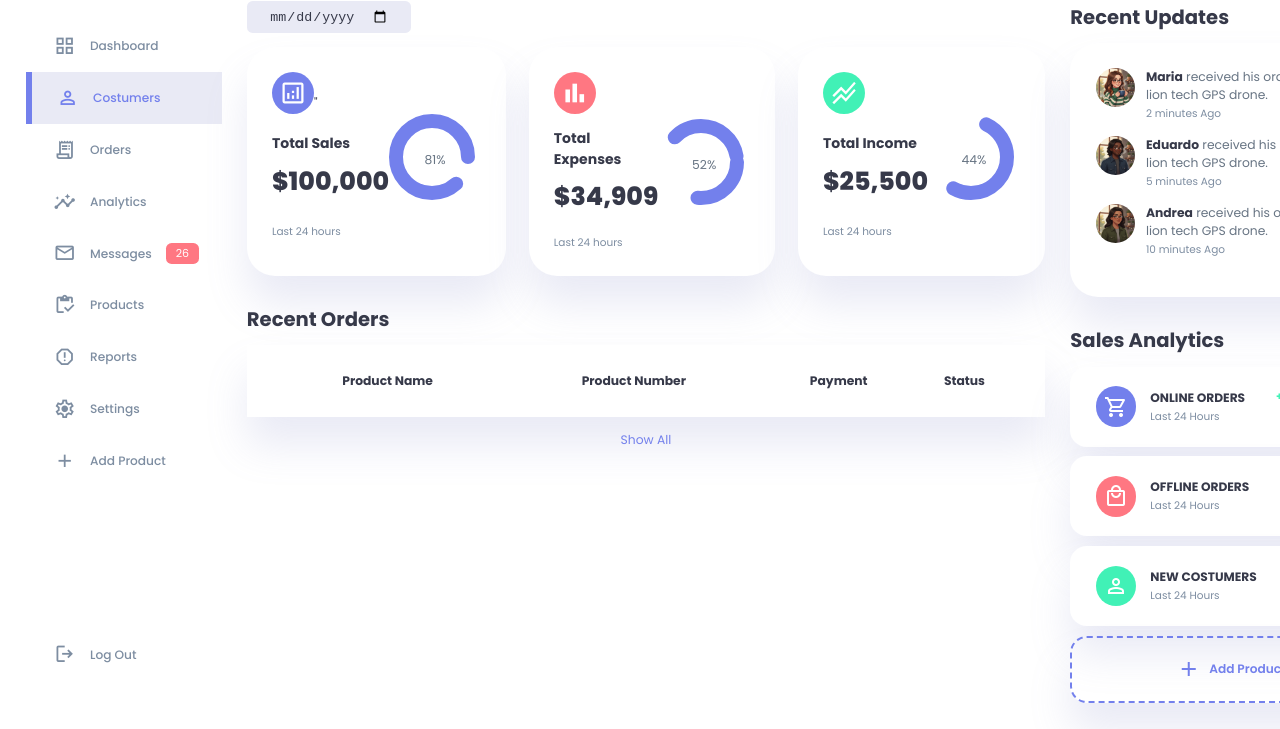
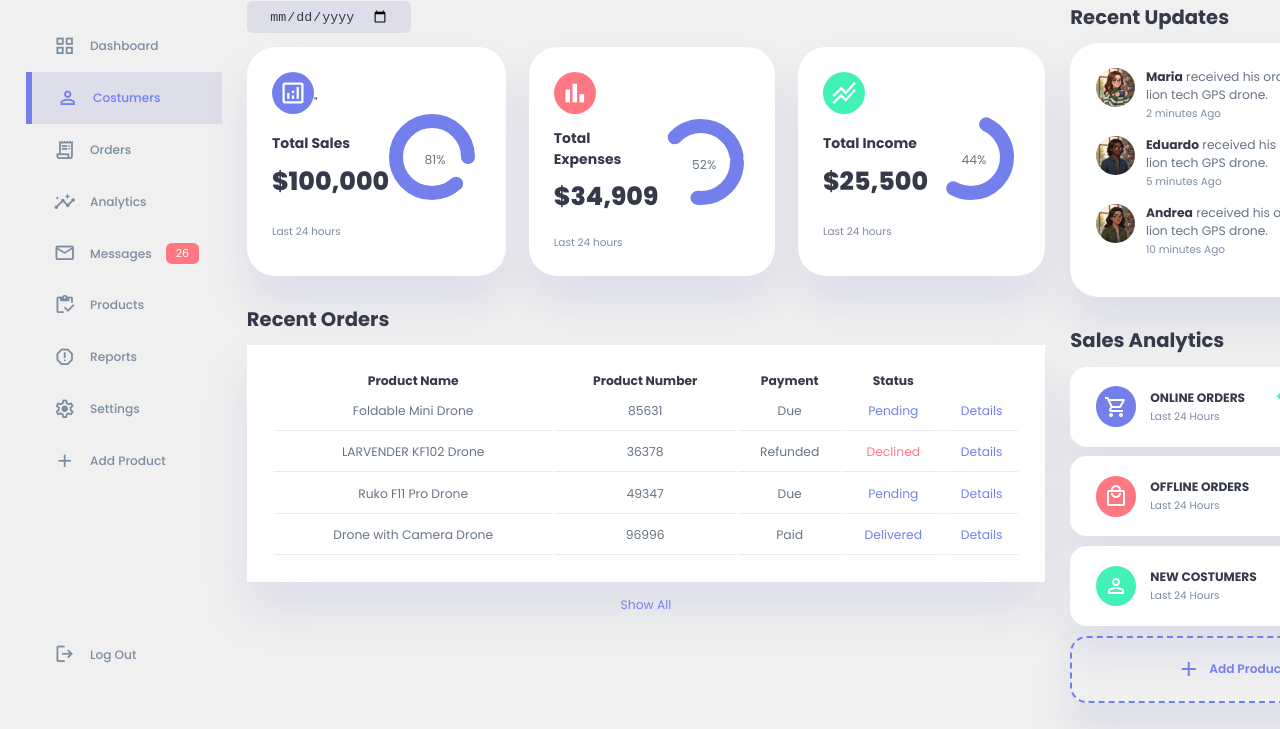
Before and after one commit to jorge277283828292/projects-web, a plain HTML site: page panel-administrativo/index.html in a window 1280 px wide. Shown: the part 71-800 px from the top of the page. Drawn offline with nearby package versions, Linux system fonts and the light colour scheme.

Commit message:
Programa final.

```diff
--- a/panel-administrativo/script.js
+++ b/panel-administrativo/script.js
@@ -1,7 +1,35 @@
 const sideMenu = document.querySelector("aside");
 const menuBtn = document.querySelector("#menu-btn");
 const closeBtn = document.querySelector("#close-btn");
-const themeToggler = document.querySelector(".themeToggler");
+const themeToggler = document.querySelector(".theme-toggler");
+
+// Datos de órdenes
+const Orders = [
+  {
+    productName: 'Foldable Mini Drone',
+    productNumber: '85631',
+    paymentStatus: 'Due',
+    shipping: 'Pending'
+  },
+  {
+    productName: 'LARVENDER KF102 Drone',
+    productNumber: '36378',
+    paymentStatus: 'Refunded',
+    shipping: 'Declined'
+  },
+  {
+    productName: 'Ruko F11 Pro Drone',
+    productNumber: '49347',
+    paymentStatus: 'Due',
+    shipping: 'Pending'
+  },
+  {
+    productName: 'Drone with Camera Drone',
+    productNumber: '96996',
+    paymentStatus: 'Paid',
+    shipping: 'Delivered'
+  }
+];
 
 menuBtn.addEventListener('click', () => {
   sideMenu.style.display = 'block';
--- a/panel-administrativo/styles.css
+++ b/panel-administrativo/styles.css
@@ -13,7 +13,7 @@
     --color-light: rgba(132, 139, 200, 0.18);
     --color-primary-variant: #111e88;
     --color-dark-variant: #677483;
-    --color-background: #0a4388;
+    --color-background: #f0f0f0;
 
     --card-border-radius: 2rem;
     --border-radius-1: 0.4rem;
@@ -56,10 +56,10 @@ body {
     height: 100vh;
     font-family: poppins, sans-serif;
     font-size: 0.88rem;
-    background: white;
     user-select: none;
     overflow-x: hidden;
-    color: var(--color-dark)
+    color: var(--color-dark);
+    background: var(--color-background);
 }
 
 .container {
```
Also changed, not shown: panel-administrativo/imagenes/icon.png.
